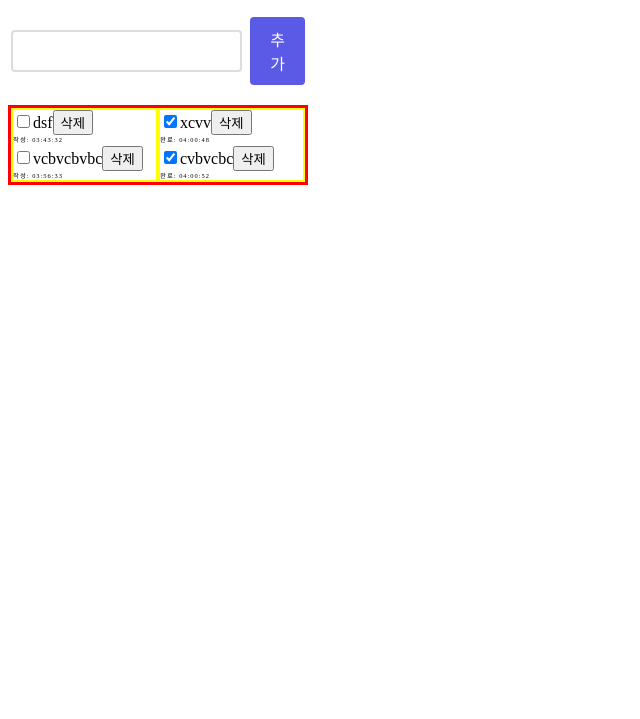
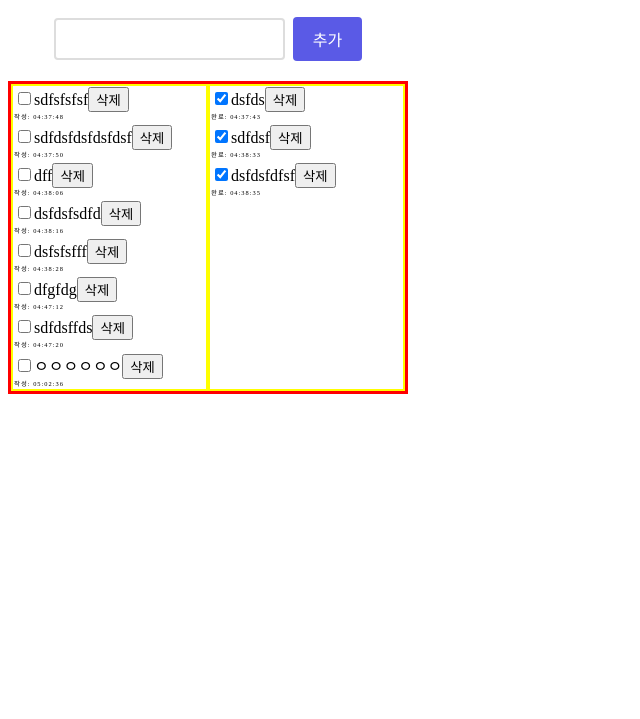
Before and after one commit to foryoumem/todolist, a website with bundled scripts: page 1.html in a window 1280 px wide. Shown: the part 81-800 px from the top of the page, without its empty margins (0-640 px from the left). Built offline with nearby package versions, Linux system fonts and the light colour scheme; data requests are answered from the project's data file.

Commit message:
기타 작업

```diff
--- a/json-server/db.json
+++ b/json-server/db.json
@@ -1,32 +1,81 @@
 {
   "todo": [
     {
-      "id": "dbfa",
-      "value": "dsf",
-      "creation_time": "03:43:32",
+      "id": "7888",
+      "value": "dsfds",
+      "creation_time": "04:37:37",
+      "complete_time": "04:37:43",
+      "is_complete": true
+    },
+    {
+      "id": "d90c",
+      "value": "sdfsfsfsf",
+      "creation_time": "04:37:48",
       "complete_time": "",
       "is_complete": false
     },
     {
-      "id": "db25",
-      "value": "xcvv",
-      "creation_time": "03:54:14",
-      "complete_time": "04:00:48",
-      "is_complete": true
-    },
-    {
-      "id": "a7e0",
-      "value": "vcbvcbvbc",
-      "creation_time": "03:56:33",
+      "id": "e295",
+      "value": "sdfdsfdsfdsfdsf",
+      "creation_time": "04:37:50",
       "complete_time": "",
       "is_complete": false
     },
     {
-      "id": "3d87",
-      "value": "cvbvcbc",
-      "creation_time": "03:56:34",
-      "complete_time": "04:00:52",
+      "id": "cb71",
+      "value": "dff",
+      "creation_time": "04:38:06",
+      "complete_time": "",
+      "is_complete": false
+    },
+    {
+      "id": "1946",
+      "value": "sdfdsf",
+      "creation_time": "04:38:08",
+      "complete_time": "04:38:33",
       "is_complete": true
+    },
+    {
+      "id": "9321",
+      "value": "dsfdsfdfsf",
+      "creation_time": "04:38:14",
+      "complete_time": "04:38:35",
+      "is_complete": true
+    },
+    {
+      "id": "858e",
+      "value": "dsfdsfsdfd",
+      "creation_time": "04:38:16",
+      "complete_time": "",
+      "is_complete": false
+    },
+    {
+      "id": "5370",
+      "value": "dsfsfsfff",
+      "creation_time": "04:38:28",
+      "complete_time": "",
+      "is_complete": false
+    },
+    {
+      "id": "bd71",
+      "value": "dfgfdg",
+      "creation_time": "04:47:12",
+      "complete_time": "",
+      "is_complete": false
+    },
+    {
+      "id": "f359",
+      "value": "sdfdsffds",
+      "creation_time": "04:47:20",
+      "complete_time": "",
+      "is_complete": false
+    },
+    {
+      "id": "d825",
+      "value": "ㅇㅇㅇㅇㅇㅇ",
+      "creation_time": "05:02:36",
+      "complete_time": "",
+      "is_complete": false
     }
   ]
 }
--- a/src/generate.js
+++ b/src/generate.js
@@ -1,9 +1,19 @@
 import {layoutTodolist} from "./layout.js"
-import {addTodoItem, moveTodoItem, deleteItem, itemOptions} from "./event.js"
+import {addTodoItem} from "./event.js"
 import {refreshData} from "./server.js"
 
 export function generateTodolist(text)
 {
+    // 같은 이름의 Todolist가 생성됐으면 제외
+    const todolists = document.querySelectorAll(".route")
+    todolists.forEach(iter =>
+    {
+        if (iter.getElementsByClassName("header").innerText == text)
+        {
+            return
+        }
+    })
+
     const options = {
         "createHeader": text,
         "createTodoAddButton": addTodoItem(),
--- a/src/layout.js
+++ b/src/layout.js
@@ -52,14 +52,11 @@ export function layoutTodolist(options)
     route.appendChild(writeArea)
     route.appendChild(listArea)
 
-
-
     // 글쓰기, 게시 버튼을 작성 영역에 추가
     const writer = createTodoWriter()
     const addButton = createTodoAddButton(options.createTodoAddButton)
     writeArea.appendChild(writer)
     writeArea.appendChild(addButton)
-
 
     // todolist와 completelist를 목록 영역에 추가
     // todolist에는 작성 영역에서 게시한 아이템이 나열되는 곳
--- a/src/server.js
+++ b/src/server.js
@@ -2,29 +2,23 @@ import {itemOptions} from "./event.js"
 import {layoutTodoItem} from "./layout.js"
 
 const host = "http://localhost:3000"
-
-// const data = {
-//     "id": "",
-//     "value": "",
-//     "creation_time": "",
-//     "complete_time": "",
-//     "is_complete": true
-// }
 
 export function postData(data)
 {
     fetch(host + "/todo", {method: 'POST', headers: {'Content-Type': 'application/json'}, body: JSON.stringify(data)})
         .then(response => response.json())
         .then(data => console.log(data))
-        .catch(error => console.error('error:', error))
+        .catch(error => console.error(error))
 }
+
 export function deleteData(data)
 {
     fetch(host + `/todo/${data.id}`, {method: 'DELETE'})
         .then(response => response.json())
-        .then(data => console.log('delete: ', data))
+        .then(data => console.log(data))
         .catch(error => console.error(error))
 }
+
 export function patchData(data)
 {
     const update = {
@@ -37,15 +31,6 @@ export function patchData(data)
         .catch(error => console.error(error))
 }
 
-export function getData()
-{
-    fetch(host + "/todo")
-        .then(response => response.json())
-        .then(data => console.log(data))
-        .catch(error => console.error('Error:', error))
-}
-
-
 export function refreshData(route)
 {
     fetch(host + "/todo")
@@ -57,7 +42,7 @@ export function refreshData(route)
             todoList.replaceChildren()
             compList.replaceChildren()
 
-            data.forEach((iter, index) =>
+            data.forEach(iter =>
             {
                 const options = new itemOptions()
                 options.id = iter.id
--- a/style.css
+++ b/style.css
@@ -1,5 +1,5 @@
 .route {
-    width: 300px;
+    width: 400px;
 }
 
 .header {
@@ -72,6 +72,15 @@
     overflow-wrap: break-word;
 }
 
+.todo-item {
+    border: 1px solid transparent;
+    transition: border-color 0.3s;
+}
+
+.todo-item:hover {
+    border-color: royalblue;
+}
+
 .write-time {
     display: block;
     font-size: 0.4em;
```
